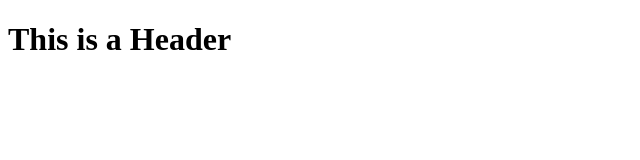
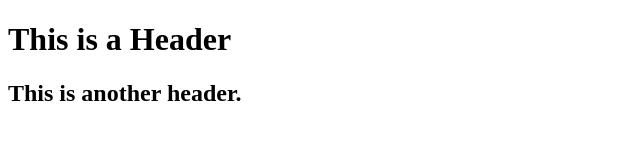
Before and after one commit to wildraj/test2, a plain HTML site: page index.html in a window 1280 px wide. Shown: the whole page, without its empty margins (0-640 px from the left). Drawn offline with Linux system fonts and the light colour scheme.

Commit message:
second commit

```diff
--- a/index.html
+++ b/index.html
@@ -5,5 +5,6 @@
 </head>
 <body>
     <h1>This is a Header</h1>
+    <h2>This is another header.</h2>
 </body>
 </html>
```
